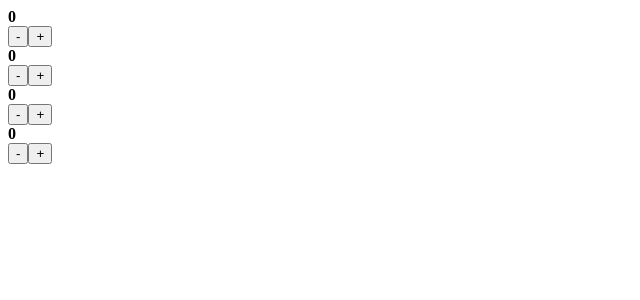
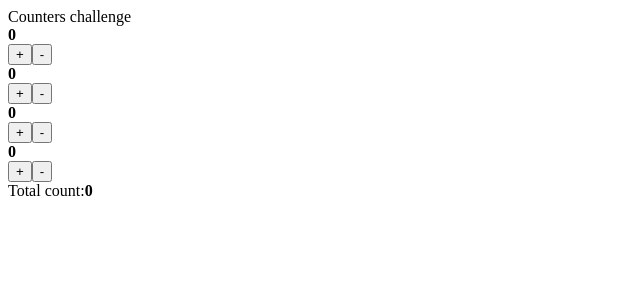
Before and after one commit to irodriguez86/counters, a React (Create React App) app: page / in a window 1280 px wide. Shown: the top 300 px of the page, without its empty margins (0-640 px from the left). Built offline with nearby package versions, Linux system fonts and the light colour scheme.

Commit message:
[Stage 3] Add a totalCount new component, separate components into their own folder

```diff
--- a/src/App.js
+++ b/src/App.js
@@ -1,4 +1,6 @@
 import React, { useState } from "react";
+import Counter from "./components/Counter/Counter";
+import TotalCount from "./components/TotalCount/TotalCount";
 
 const data = [
   { id: 1, value: 0 },
@@ -7,37 +9,31 @@ const data = [
   { id: 4, value: 0 }
 ];
 
-function Counter(props) {
-    const { value } = props;
-    const [count, setCount] = useState(value);
+function App() {
+    const [counters, setCounters] = useState(data);
+    const [totalCount, setTotalCount] = useState(data.reduce((acc, counter) => acc + counter.value, 0 ));
 
-    const handleIncrement = () => {
-        setCount(count + 1);
-    }
+    const onChange = (counterId, increment) => {
+        setCounters(counters.map(counter => {
+            const { id, value } = counter;
 
-    const handleDecrement = () => {
-        setCount(count - 1);
+            return {
+                id,
+                value: counterId === id ? (value + increment) : value
+            }
+        }))
+        setTotalCount(totalCount + increment);
     }
 
   return (
-    <div>
-      <b>{count}</b>
-      <div>
-        <button onClick={handleDecrement}>-</button>
-        <button onClick={handleIncrement}>+</button>
-      </div>
-    </div>
-  );
-}
-
-
-
-function App() {
-  return (
-    <div>
-      {data.map((counter) => (
-        <Counter key={counter.id} value={counter.value} />
-      ))}
+    <div className="main-wrapper">
+        <div className="counters-tittle">Counters challenge</div>
+        <div className="counter-list">
+            {counters.map((counter) => (
+                <Counter key={counter.id} value={counter.value} onChange={(increment) => onChange(counter.id, increment)}/>
+            ))}
+        </div>
+        <TotalCount totalCount={totalCount}/>
     </div>
   );
 }
--- /dev/null
+++ b/src/components/Counter/Counter.js
@@ -0,0 +1,22 @@
+import React from "react";
+
+export default function Counter({value, onChange}) {
+
+    const handleIncrement = () => {
+        onChange(1);
+    }
+
+    const handleDecrement = () => {
+        onChange(-1);
+    }
+
+    return (
+        <div className="counter-wrapper">
+            <b className="counter-text">{value}</b>
+            <div className="counter-content">
+                <button className="counter-button add-button" onClick={handleIncrement}>+</button>
+                <button className="counter-button subtract-button" onClick={handleDecrement}>-</button>
+            </div>
+        </div>
+    );
+}
--- /dev/null
+++ b/src/components/TotalCount/TotalCount.js
@@ -0,0 +1,12 @@
+import React from "react";
+
+export default function TotalCount({totalCount}) {
+
+    return(
+        <div className="total-count-wrapper">
+            <div className="total-count-text">Total count:
+                <b className="total-counter">{totalCount}</b>
+            </div>
+        </div>
+    );
+}
```
